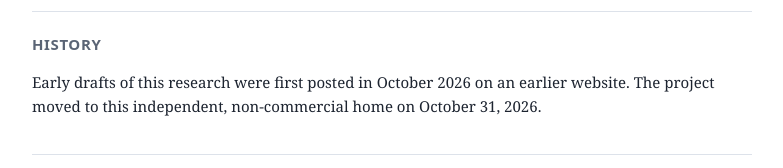
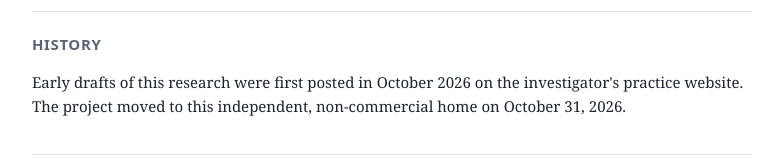
Before and after one commit to icfrtransitions/icfrtransitions.github.io, a plain HTML site: page index.html in a window 1280 px wide. Shown: the part 2341-2509 px from the top of the page, without its empty margins (248-1031 px from the left). Drawn offline with Linux system fonts and the light colour scheme.

Commit message:
History: restore original wording (matches OSF registration)

```diff
--- a/index.html
+++ b/index.html
@@ -77,7 +77,7 @@
 <p>All data comes from public SEC filings on EDGAR. Candidate filings are found with fixed full-text searches, screened by written rules and confirmed by hand against Item 9A of each 10-K before they enter the dataset. Every record links to its source filing so anyone can check it.</p>
 
 <h2>History</h2>
-<p class="hist">Early drafts of this research were first posted in October 2026 on an earlier website. The project moved to this independent, non-commercial home on October 31, 2026.</p>
+<p class="hist">Early drafts of this research were first posted in October 2026 on the investigator's practice website. The project moved to this independent, non-commercial home on October 31, 2026.</p>
 
 <h2>Contact</h2>
 <p>Corrections, comments and offers to review are welcome at <a href="mailto:icfrtransitions@gmail.com">icfrtransitions@gmail.com</a>.</p>
```
